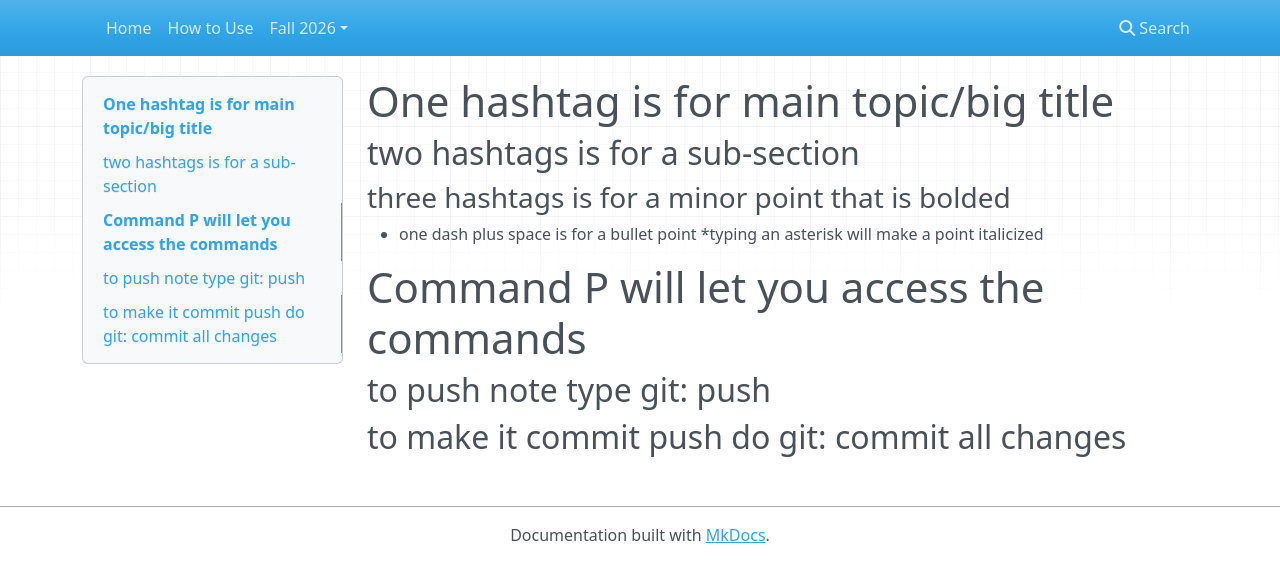
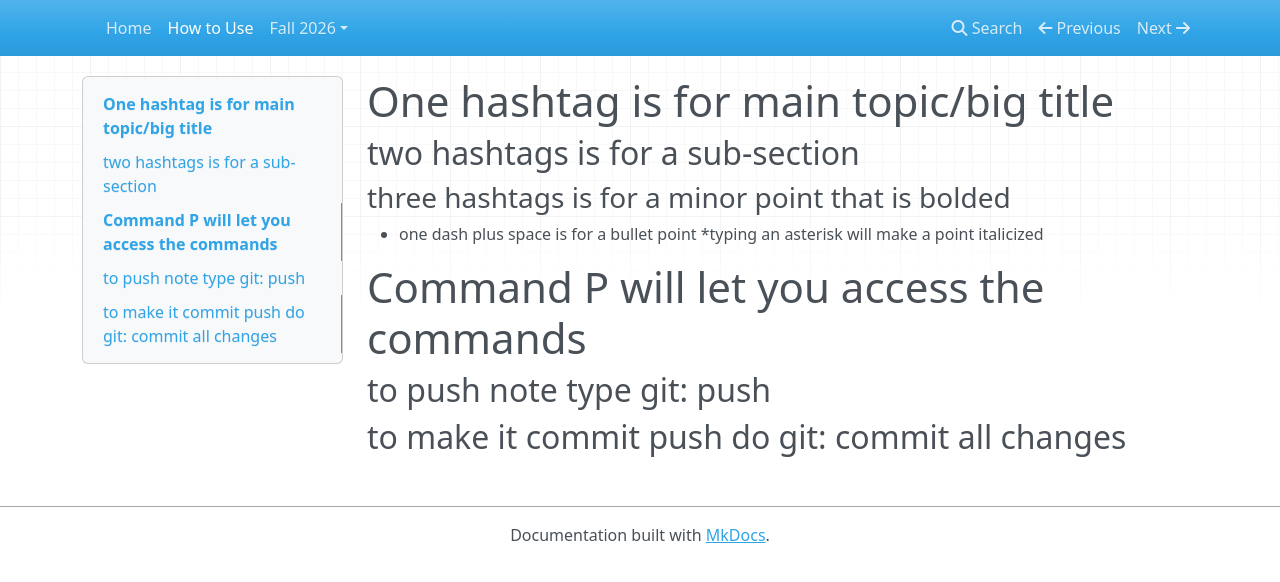
Before and after one commit to YouthDrivingChange/Schwitzgebel-s-Scribe, an MkDocs documentation site: the page built from docs/How-to-use/How-to-use-obby.md, in a window 1280 px wide. Shown: the top 582 px of the page. Built offline with MkDocs 1.6.1, drawn with Linux system fonts in a browser that asks for light colours; nearby versions of some CDN libraries.

```diff
--- a/mkdocs.yml
+++ b/mkdocs.yml
@@ -1,5 +1,5 @@
 nav:
   - Home: index.md
-  - How to Use: How-to-use/how-to-use-obby.md
+  - How to Use: How-to-use/How-to-use-obby.md
   - Fall 2026:
       - Econ 101: Fall-2026/Econ-101/syllabus.md
```
